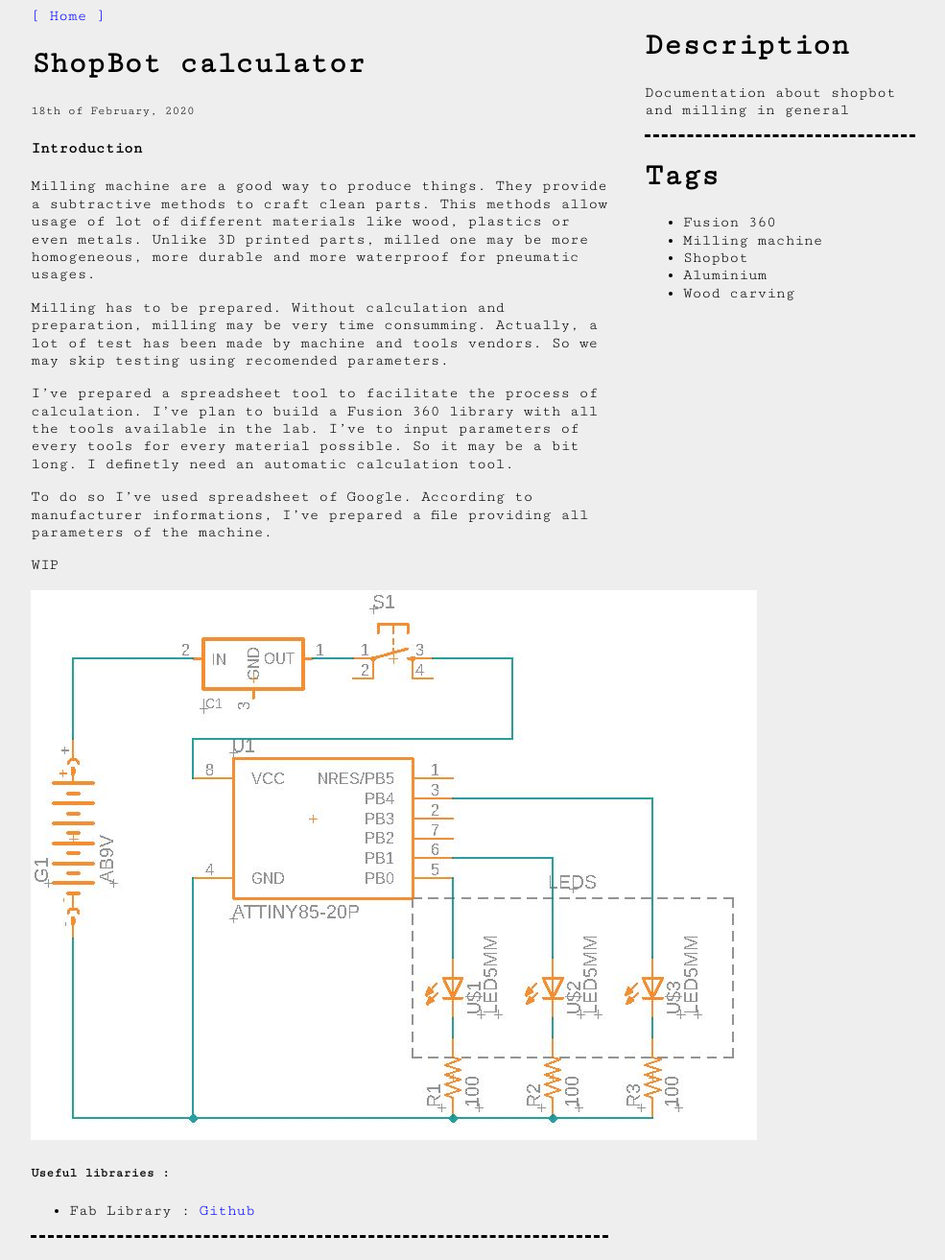
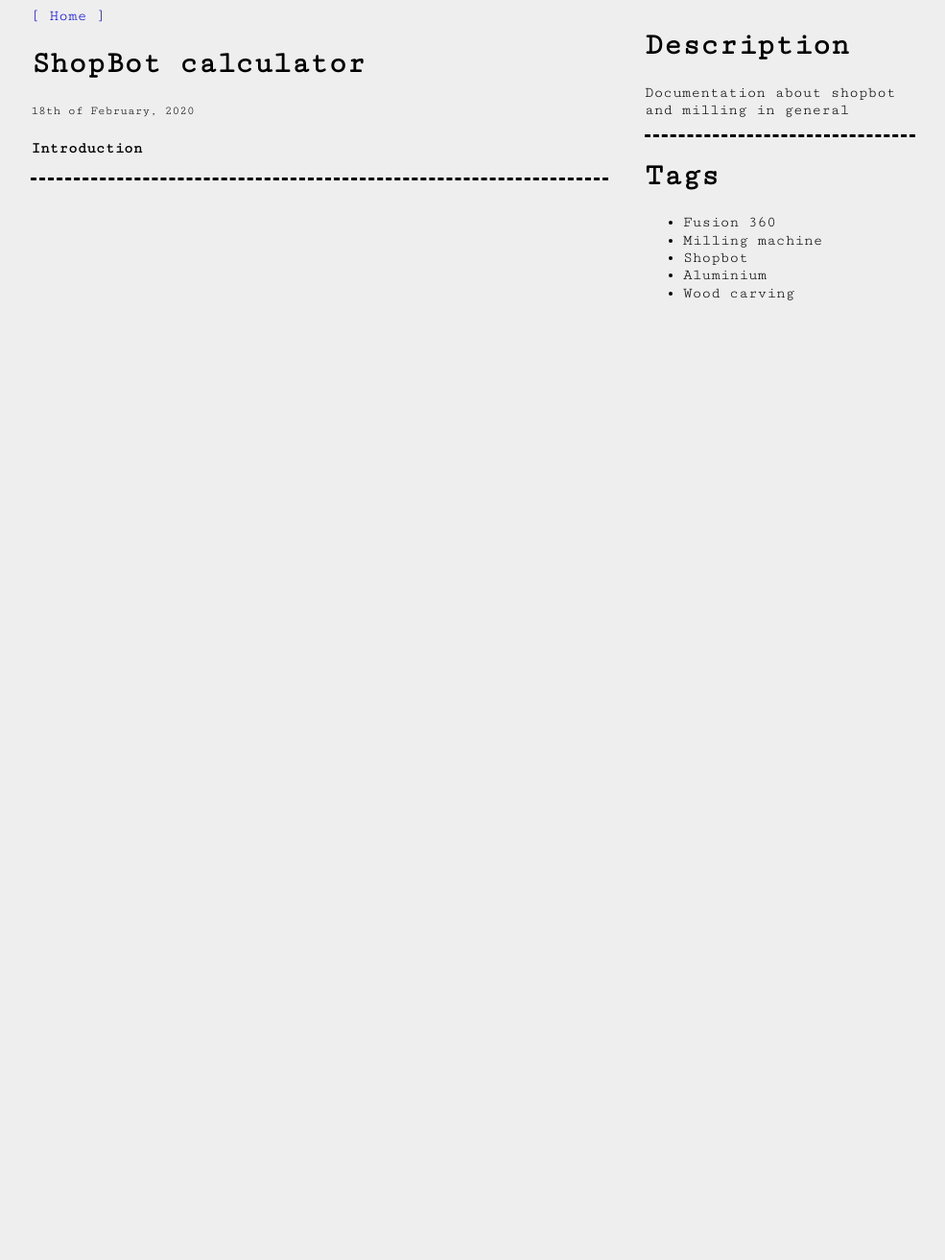
Before and after one commit to JulesTopart/waag, a Jekyll site: the page built from _posts/2020-02-18-ShopBot calculator.md, in a window 1280 px wide. Shown: the whole page at 96% size, without its empty margins (147-1132 px from the left). Built offline with Jekyll 4.4.1, drawn with Linux system fonts in a browser that asks for light colours; nearby versions of some CDN libraries; after the commit the page ends 900 px from its top, so only the background shows below that.

Commit message:
Update 2020-02-18-ShopBot calculator.md

```diff
--- a/_posts/2020-02-18-ShopBot calculator.md
+++ b/_posts/2020-02-18-ShopBot calculator.md
@@ -13,18 +13,3 @@ layout: post
 
 <!-- more -->
 #### Introduction
-Milling machine are a good way to produce things. They provide a subtractive methods to craft clean parts. This methods allow usage of lot of different materials like wood, plastics or even metals. Unlike 3D printed parts, milled one may be more homogeneous, more durable and more waterproof for pneumatic usages.
-
-Milling has to be prepared. Without calculation and preparation, milling may be very time consumming. Actually, a lot of test has been made by machine and tools vendors. So we may skip testing using recomended parameters.
-
-I've prepared a spreadsheet tool to facilitate the process of calculation. I've plan to build a Fusion 360 library with all the tools available in the lab. I've to input parameters of every tools for every material possible. So it may be a bit long. I definetly need an automatic calculation tool.
-
-To do so I've used spreadsheet of Google. According to manufacturer informations, I've prepared a file providing all parameters of the machine.
-
-WIP
-
-<img src="{{site.baseurl}}/assets\img\17-02-shematic.JPG">
-
-
-##### Useful libraries :
-- Fab Library : [Github]()
```
